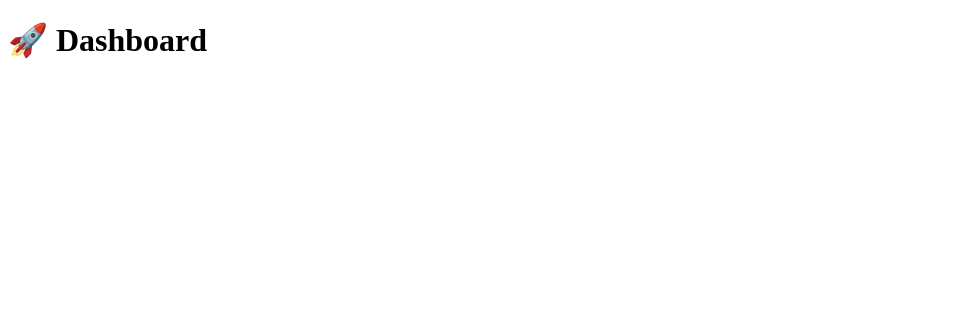
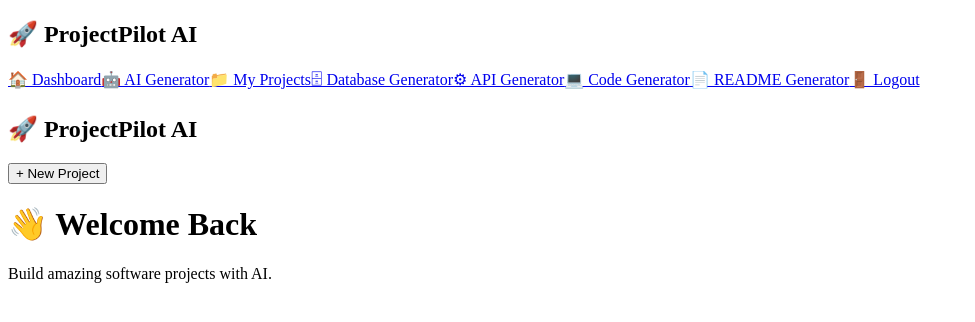
Before and after one commit to santoshml-lab/ProjectPilotAI-React, a React app: page /dashboard in a window 1280 px wide. Shown: the top 322 px of the page, without its empty margins (0-975 px from the left). Built offline with nearby package versions, Linux system fonts and the light colour scheme; the HTML template or start-up script is replaced by a standard one.

Commit message:
Update Dashboard.jsx

```diff
--- a/src/pages/Dashboard.jsx
+++ b/src/pages/Dashboard.jsx
@@ -1,7 +1,28 @@
+import Navbar from "../components/Navbar";
+import Sidebar from "../components/Sidebar";
+
 export default function Dashboard() {
+
   return (
-    <div>
-      <h1>🚀 Dashboard</h1>
-    </div>
+
+    <>
+
+      <Sidebar />
+
+      <div className="main">
+
+        <Navbar />
+
+        <h1>👋 Welcome Back</h1>
+
+        <p>
+          Build amazing software projects with AI.
+        </p>
+
+      </div>
+
+    </>
+
   );
+
 }
```
